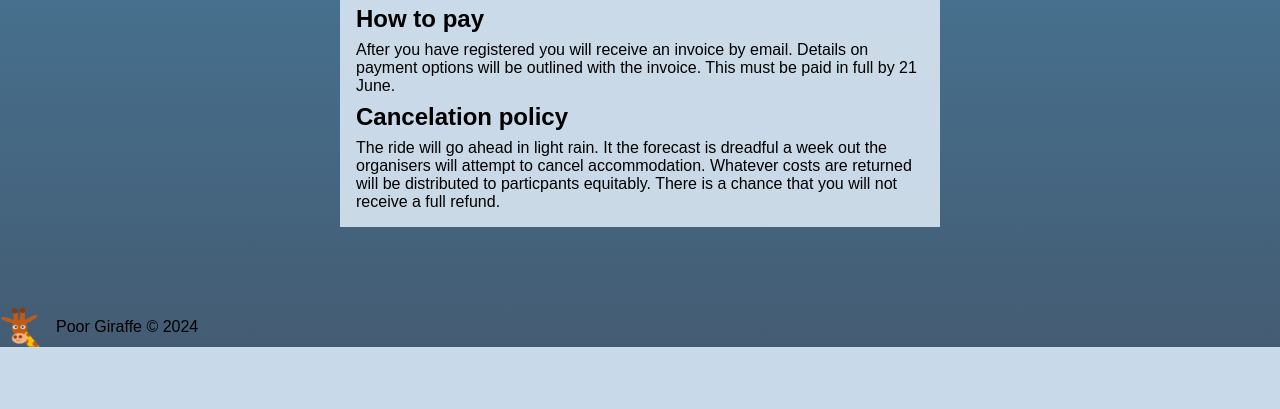
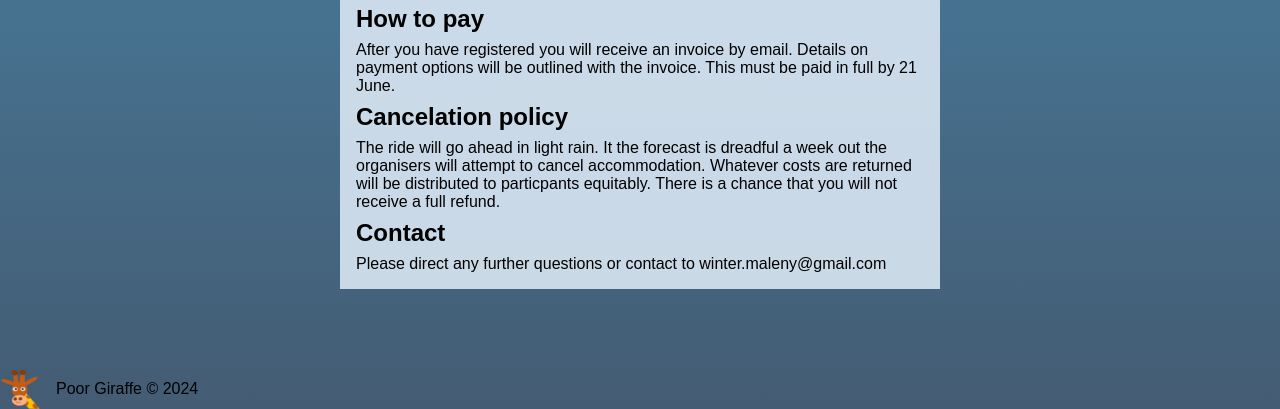
Before and after one commit to farro4069/winter, a Django app: page /important/ in a window 1280 px wide. Shown: the part 886-1295 px from the top of the page. Before the commit the page ends 1233 px from the top, so only its background shows below. Run offline with Django 4.2, Linux system fonts and the light colour scheme.

Commit message:
live fixes

```diff
--- a/book/static/style.css
+++ b/book/static/style.css
@@ -389,7 +389,7 @@ button {
 	}
 
 	form input[type='checkbox'] {
-		margin: 0 0 0 100%;
+		margin-left: calc(100% - 2rem);
 	}
 
 
--- a/book/template/base.html
+++ b/book/template/base.html
@@ -24,9 +24,7 @@
 			<li class="nav__item"><a href="{% url 'important' %}"><p>Important information</p></a></li>
 			<li class="nav__item"><a href="{% url 'registrations' %}"><p>Registrations</p></a></li>
 
-			<li class="nav__item"><a href="#"><p>Contact</p></a></li>
-			<li class="nav__item"><a href="/admin"><p>Admin</p></a></li>
-
+			<li class="nav__item"><a href="mailto:winter.maleny@gmail.com"><p>Contact</p></a></li>
 		</ul>
 
 	</header>
--- a/book/template/important.html
+++ b/book/template/important.html
@@ -33,6 +33,8 @@
 		<p>After you have registered you will receive an invoice by email. Details on payment options will be outlined with the invoice. This must be paid in full by 21 June.</p>
 		<h2>Cancelation policy</h2>
 		<p>The ride will go ahead in light rain. It the forecast is dreadful a week out the organisers will attempt to cancel accommodation. Whatever costs are returned will be distributed to particpants equitably. There is a chance that you will not receive a full refund. </p>
+		<h2>Contact</h2>
+		<p>Please direct any further questions or contact to <a href="mailto:winter.maleny@gmail.com">winter.maleny@gmail.com</a> </p>
 		</div>
 	</main>
 
--- a/winter/settings.py
+++ b/winter/settings.py
@@ -15,7 +15,7 @@ SECRET_KEY = 'django-insecure-92xybd_nynwvtv-1$+aq*e=lu26hjlg&fsmh(^**h79&j-mc0&
 DEBUG = True
 
 
-ALLOWED_HOSTS = ['https://winterwarmer.pythonanywhere.com']
+ALLOWED_HOSTS = ['https://winterwarmer.pythonanywhere.com', '127.0.0.1' ]
 
 # ALLOWED_HOSTS = []
 
```
Also changed, not shown: 1 other file.
